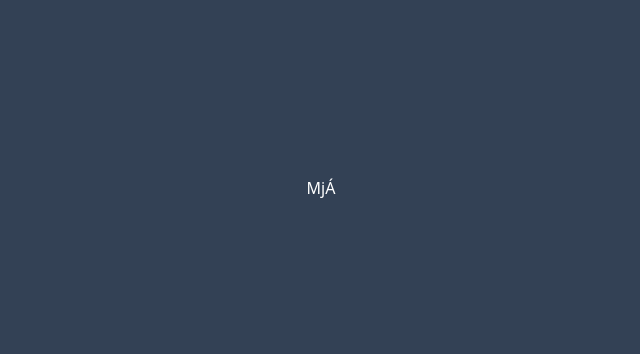
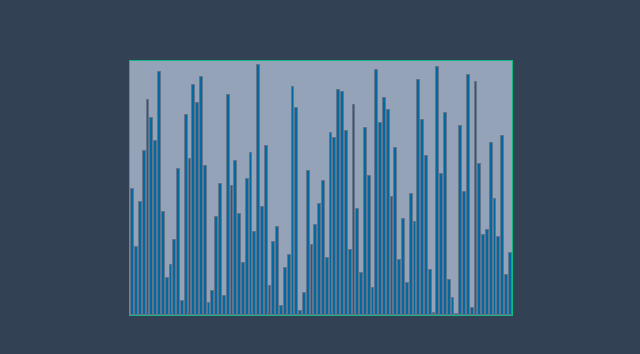
Before and after one commit to LilChrisK/seeable-sorting, a React (Create React App) app in the folder sorter-app/: page / in a window 1280 px wide. Shown: the part 212-566 px from the top of the page, without its empty margins (319-959 px from the left). Built offline with nearby package versions, Linux system fonts and the light colour scheme.

Commit message:
Basic array visualizer

```diff
--- a/sorter-app/src/App.tsx
+++ b/sorter-app/src/App.tsx
@@ -1,11 +1,57 @@
 import React from "react";
+// const ara = Array.from({length: 40}, () => Math.floor(Math.random() * 40));
+const arr = Array.from(Array(100).keys());
+console.log(arr);
+shuffle(arr);
+console.log(arr);
+const max = arr.length;
+
+//courtesy of https://stackoverflow.com/questions/2450954/how-to-randomize-shuffle-a-javascript-array
+function shuffle(array: number[]) {
+  let currentIndex = array.length,
+    randomIndex;
+
+  // While there remain elements to shuffle.
+  while (currentIndex != 0) {
+    // Pick a remaining element.
+    randomIndex = Math.floor(Math.random() * currentIndex);
+    currentIndex--;
+
+    // And swap it with the current element.
+    [array[currentIndex], array[randomIndex]] = [
+      array[randomIndex],
+      array[currentIndex],
+    ];
+  }
+
+  return array;
+}
 
 function App() {
   return (
     <div className="bg-slate-700 min-h-screen flex flex-col items-center justify-center">
+      <div className="flex flex-row items-stretch justify-center w-96 h-64 border border-emerald-500">
+        {arr.map((n) => (
+          <Column n={n} max={max} />
+        ))}
+      </div>
+    </div>
+  );
+}
 
+interface ColumnProps {
+  max: number;
+  n: number;
+}
 
-      <p className="text-center text-white ">MjÁ</p>
+function Column(props: ColumnProps) {
+  return (
+    <div className="flex flex-col justify-end grow bg-slate-400">
+      <div
+        className="bg-sky-700 border border-slate-500"
+        style={{ height: `${(props.n / props.max) * 100}%` }}
+      />
+      {/* <div className="bg-orange-600" style={{height: "55%"}}/> */}
     </div>
   );
 }
--- a/sorter-app/tailwind.config.js
+++ b/sorter-app/tailwind.config.js
@@ -1,7 +1,12 @@
 /** @type {import('tailwindcss').Config} */
 module.exports = {
+  mode: 'jit',
   content: [
     "./src/**/*.{js,jsx,ts,tsx}",
+  ],
+  purge: [
+    './public/**/*.html',
+    './src/**/*.{js,jsx,ts,tsx,vue}',
   ],
   theme: {
     extend: {},
```
Also changed, not shown: 1 other file (tests, documents, lock files or other folders).
